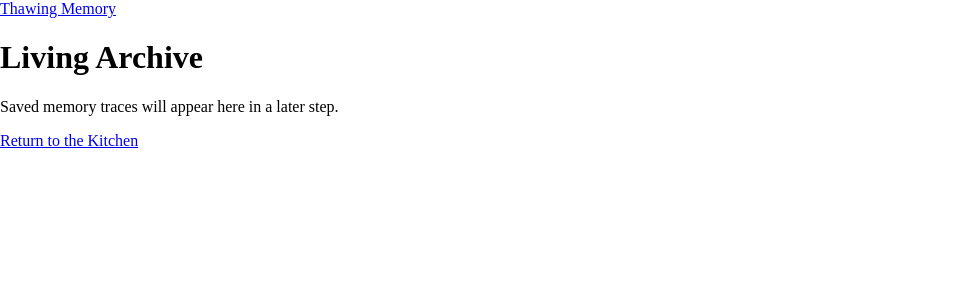
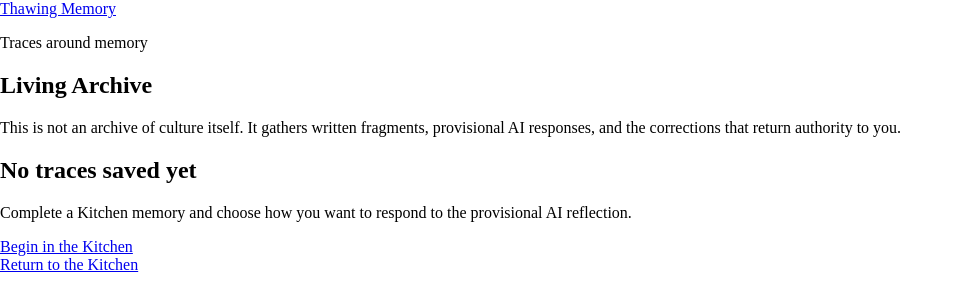
Before and after one commit to Wandering-Wind/ThawingMemory, a React (Vite) app: page /archive in a window 1280 px wide. Shown: the top 308 px of the page, without its empty margins (0-963 px from the left). Built offline with nearby package versions, Linux system fonts and the light colour scheme.

Commit message:
Trying to create the living archive

```diff
--- /dev/null
+++ b/src/components/archive/ArchiveEntry/ArchiveEntry.jsx
@@ -0,0 +1,76 @@
+const decisionLabels = {
+  kept: 'Kept as a prompt',
+  edited: 'Edited by user',
+  rejected: 'Rejected by user',
+}
+
+function formatCreatedAt(createdAt) {
+  const date = new Date(createdAt)
+
+  if (Number.isNaN(date.getTime())) {
+    return 'Date unavailable'
+  }
+
+  return new Intl.DateTimeFormat('en-ZA', {
+    dateStyle: 'medium',
+    timeStyle: 'short',
+  }).format(date)
+}
+
+function ArchiveEntry({ entry }) {
+  const titleId = `archive-entry-${entry.id}`
+
+  return (
+    <article aria-labelledby={titleId}>
+      <header>
+        <p>{decisionLabels[entry.decision] || 'Decision unavailable'}</p>
+        <h2 id={titleId}>{entry.cardTitle || 'Kitchen memory trace'}</h2>
+        <p>
+          <time dateTime={entry.createdAt}>
+            {formatCreatedAt(entry.createdAt)}
+          </time>
+        </p>
+      </header>
+
+      <section aria-labelledby={`${titleId}-memory`}>
+        <h3 id={`${titleId}-memory`}>Your memory</h3>
+        <p>{entry.userMemory}</p>
+      </section>
+
+      {entry.userRevision && (
+        <section aria-labelledby={`${titleId}-revision`}>
+          <h3 id={`${titleId}-revision`}>Your version</h3>
+          <p>{entry.userRevision}</p>
+        </section>
+      )}
+
+      {entry.userCorrection && (
+        <section aria-labelledby={`${titleId}-correction`}>
+          <h3 id={`${titleId}-correction`}>Your family correction</h3>
+          <p>{entry.userCorrection}</p>
+        </section>
+      )}
+
+      <details>
+        <summary>View provisional AI response</summary>
+
+        <section aria-labelledby={`${titleId}-ai-reflection`}>
+          <h3 id={`${titleId}-ai-reflection`}>Provisional AI reflection</h3>
+          <p>{entry.aiReflection}</p>
+        </section>
+
+        <section aria-labelledby={`${titleId}-ai-limitation`}>
+          <h3 id={`${titleId}-ai-limitation`}>Why this may be incomplete</h3>
+          <p>{entry.aiLimitation}</p>
+        </section>
+
+        <section aria-labelledby={`${titleId}-ai-question`}>
+          <h3 id={`${titleId}-ai-question`}>AI question</h3>
+          <p>{entry.aiQuestion}</p>
+        </section>
+      </details>
+    </article>
+  )
+}
+
+export default ArchiveEntry
--- a/src/pages/LivingArchive/LivingArchivePage.jsx
+++ b/src/pages/LivingArchive/LivingArchivePage.jsx
@@ -1,6 +1,11 @@
+import { useState } from 'react'
 import { Link } from 'react-router-dom'
+import ArchiveEntry from '../../components/archive/ArchiveEntry/ArchiveEntry.jsx'
+import { readArchiveData } from '../../services/archiveStorage.js'
 
 function LivingArchivePage() {
+  const [archiveData] = useState(readArchiveData)
+
   return (
     <div className="site-shell">
       <header className="site-header">
@@ -8,9 +13,52 @@ function LivingArchivePage() {
       </header>
 
       <main>
-        <h1>Living Archive</h1>
-        <p>Saved memory traces will appear here in a later step.</p>
-        <Link to="/kitchen">Return to the Kitchen</Link>
+        <section aria-labelledby="archive-title">
+          <p>Traces around memory</p>
+          <h1 id="archive-title">Living Archive</h1>
+          <p>
+            This is not an archive of culture itself. It gathers written
+            fragments, provisional AI responses, and the corrections that
+            return authority to you.
+          </p>
+        </section>
+
+        {archiveData.hasUnreadableData && (
+          <p role="alert">
+            Previous prototype data could not be read. Your current archive is
+            shown as empty, and you can return to the Kitchen to begin again.
+          </p>
+        )}
+
+        {archiveData.entries.length === 0 ? (
+          <section aria-labelledby="empty-archive-title">
+            <h2 id="empty-archive-title">No traces saved yet</h2>
+            <p>
+              Complete a Kitchen memory and choose how you want to respond to
+              the provisional AI reflection.
+            </p>
+            <Link to="/kitchen">Begin in the Kitchen</Link>
+          </section>
+        ) : (
+          <section aria-labelledby="saved-traces-title">
+            <h2 id="saved-traces-title">Your saved traces</h2>
+            <p>
+              {archiveData.entries.length}{' '}
+              {archiveData.entries.length === 1 ? 'trace' : 'traces'} saved on
+              this device
+            </p>
+
+            <div className="archive-entry-list">
+              {archiveData.entries.map((entry) => (
+                <ArchiveEntry key={entry.id} entry={entry} />
+              ))}
+            </div>
+          </section>
+        )}
+
+        <nav aria-label="Living Archive links">
+          <Link to="/kitchen">Return to the Kitchen</Link>
+        </nav>
       </main>
     </div>
   )
--- a/src/services/archiveStorage.js
+++ b/src/services/archiveStorage.js
@@ -12,6 +12,7 @@ export function createArchiveEntry({ card, evaluation, memory, response }) {
   return {
     id: createEntryId(),
     cardId: card.id,
+    cardTitle: card.title,
     domain: 'kitchen',
     prompt: card.prompt,
     userMemory: memory,
@@ -26,19 +27,28 @@ export function createArchiveEntry({ card, evaluation, memory, response }) {
   }
 }
 
-export function readArchiveEntries() {
+export function readArchiveData() {
+  try {
     const storedEntries = localStorage.getItem(ARCHIVE_STORAGE_KEY)
 
     if (!storedEntries) {
-    return []
+      return { entries: [], hasUnreadableData: false }
     }
 
-  try {
     const entries = JSON.parse(storedEntries)
-    return Array.isArray(entries) ? entries : []
+
+    if (!Array.isArray(entries)) {
+      return { entries: [], hasUnreadableData: true }
+    }
+
+    return { entries, hasUnreadableData: false }
   } catch {
-    return []
+    return { entries: [], hasUnreadableData: true }
   }
+}
+
+export function readArchiveEntries() {
+  return readArchiveData().entries
 }
 
 export function saveArchiveEntry(entry) {
```
Also changed, not shown: 2 other files (tests, documents, lock files or other folders). Lines whose indentation alone changed are shown as unchanged.
